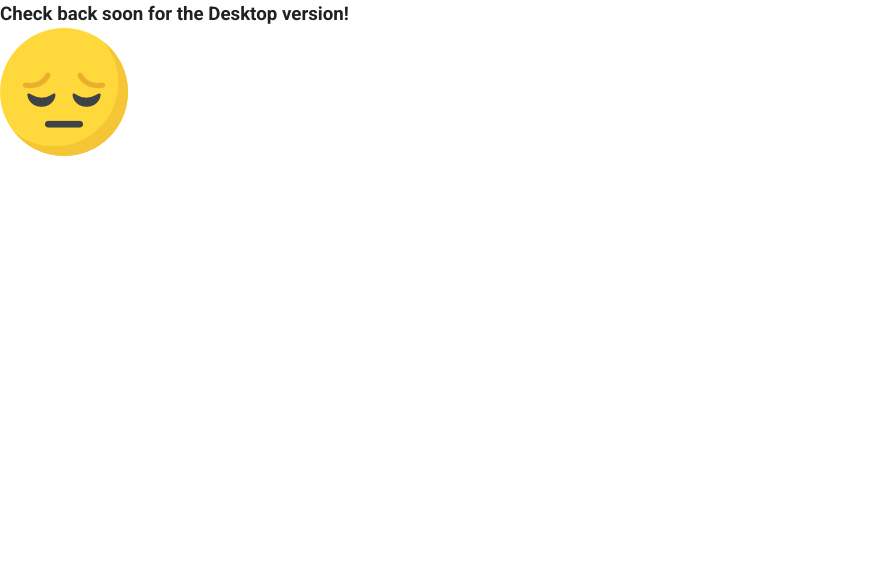
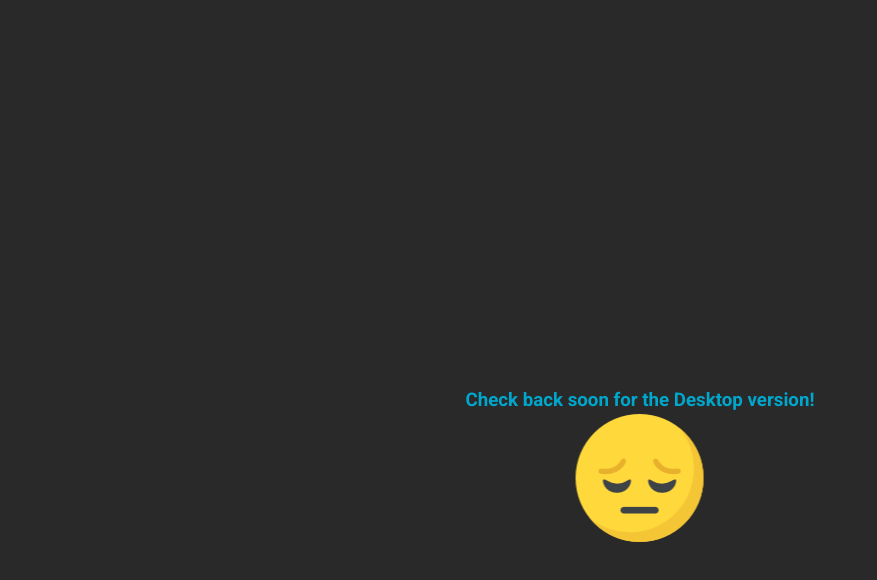
Before and after one commit to Miguel22247/MatchGame, a Vue app: page /matches in a window 1280 px wide. Shown: the top 580 px of the page, without its empty margins (0-877 px from the left). Built offline with nearby package versions, Linux system fonts and the light colour scheme; what vue-google-oauth2 would draw is missing.

Commit message:
add basic code and Desktop error on Matches

```diff
--- a/src/views/Matches.vue
+++ b/src/views/Matches.vue
@@ -12,5 +12,48 @@
 </script>
 
 <style scoped>
+/*for browsers*/
+@media screen and (min-width:1025px){
+    .landing-page {
+        background-color: #292929;
+        height: 100%;
+        width: 100%;
+    }
 
+    .mobile-landing {
+        display: none;
+    }
+
+    .on-desktop {
+        color: #00A7CC;
+        position: absolute;
+        top: 50%;
+        left: 50%;
+        transform: translate(-50%, -50%);
+    }
+
+    .on-desktop img {
+        position: absolute;
+        left: 50%;
+        transform: translate(-50%, 0%);
+    }
+}
+
+@media screen and (max-width: 1024px) {
+    .on-desktop {
+        display: none;
+    }
+
+    .landing-page {
+        background-color: #292929;
+        height: 100%;
+        width: 100%;
+    }
+
+	* {
+        box-sizing: border-box;
+        margin: 0;
+        padding: 0;
+    }
+}
 </style>
```
